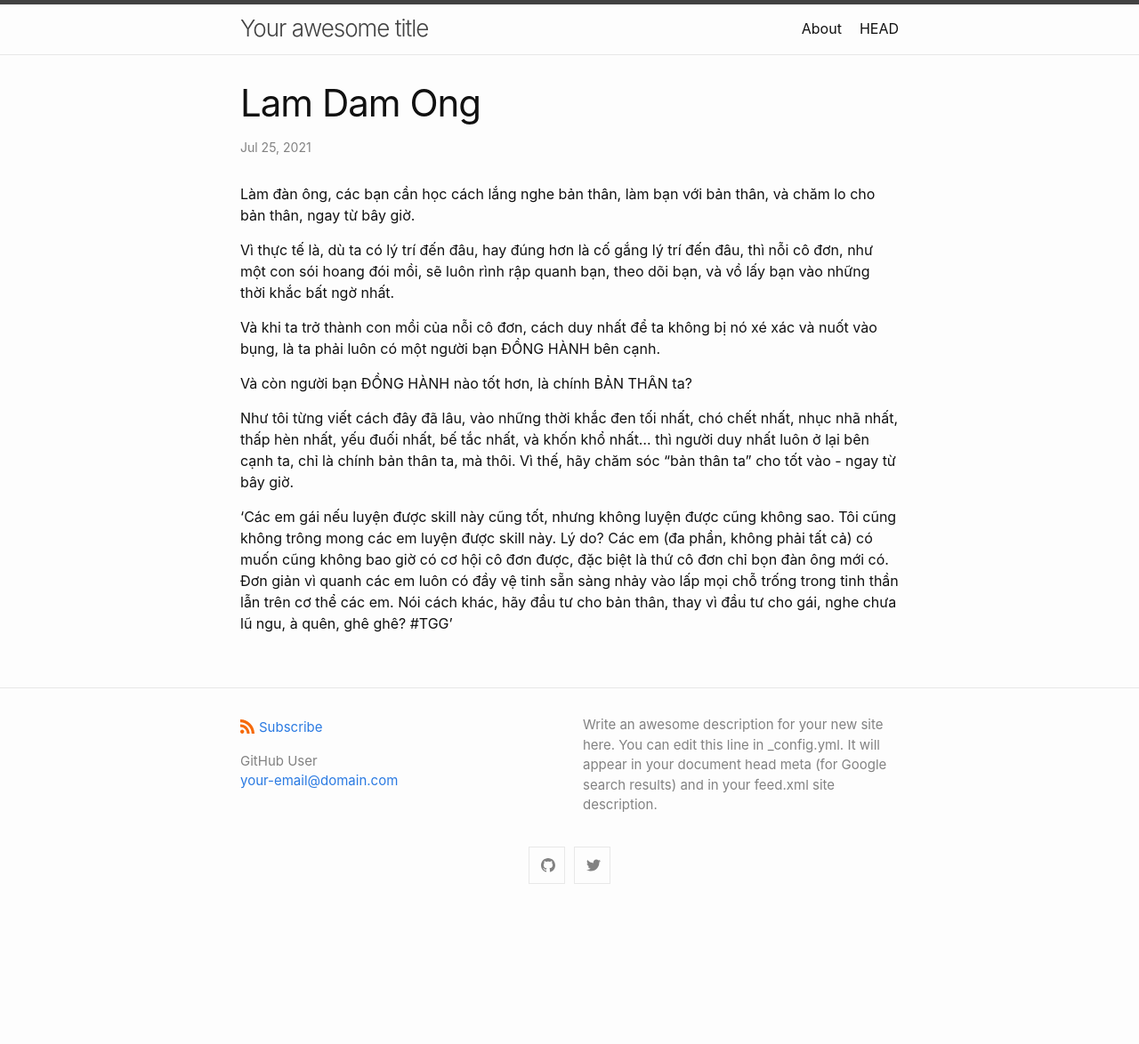
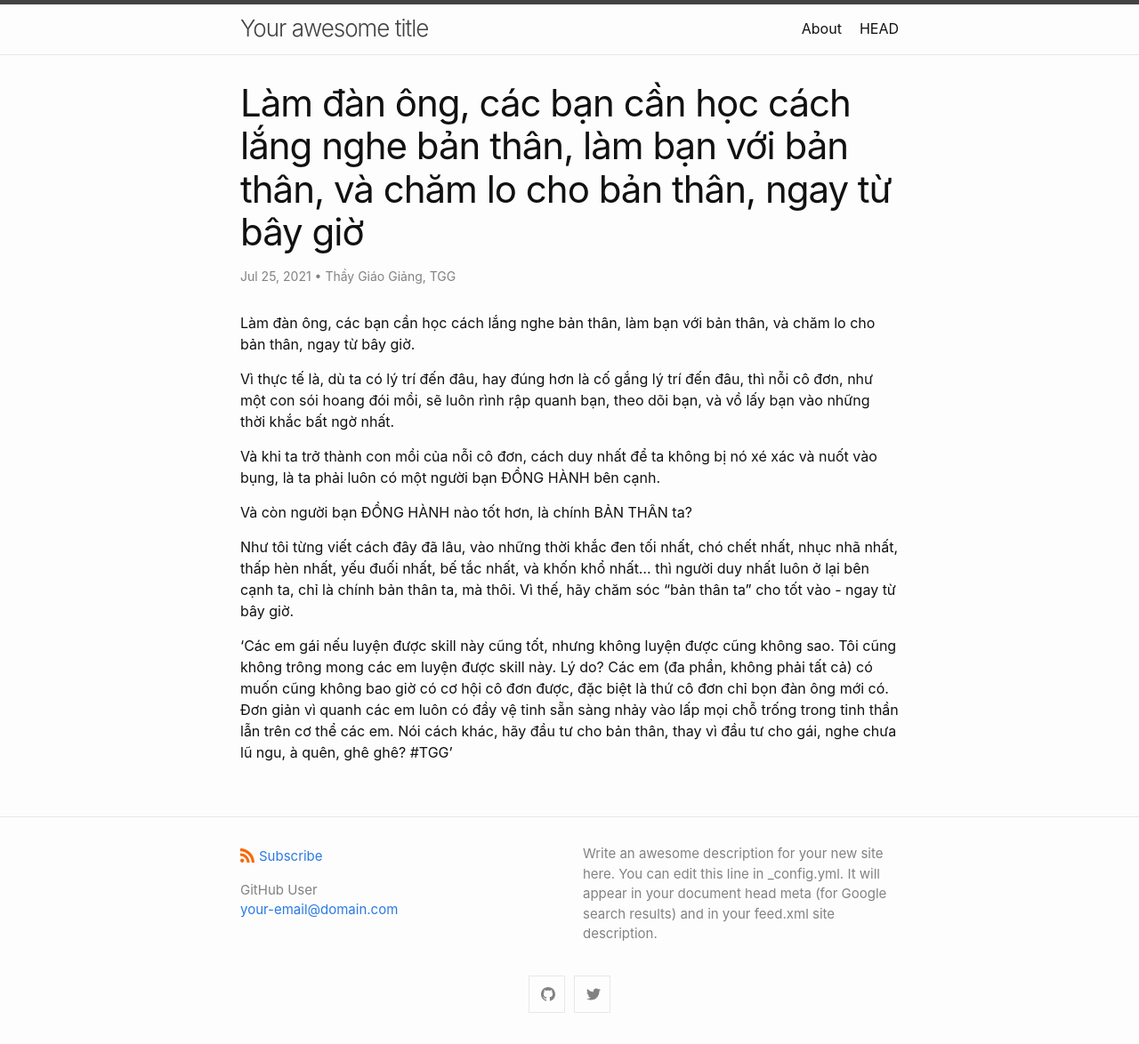
Before and after one commit to tranvietnguyen/tranvietnguyen.github.io, a Jekyll site: the page built from _posts/2021-07-25-lam-dam-ong.md, in a window 1280 px wide. Shown: the whole page at 89% size. Built offline with Jekyll 4.4.1, drawn with Linux system fonts in a browser that asks for light colours; our own code applies the rules of GitHub Pages for plain Markdown files; before the commit the page ends 1029 px from its top, so only the background shows below that.

Commit message:
cập nhật lại

```diff
--- a/_posts/2021-07-25-lam-dam-ong.md
+++ b/_posts/2021-07-25-lam-dam-ong.md
@@ -1,3 +1,14 @@
+---
+layout: post
+title: "Làm đàn ông, các bạn cần học cách lắng nghe bản thân, làm bạn với bản thân, và chăm lo cho bản thân, ngay từ bây giờ"
+categories: Đàn ông chân chính
+author:
+- Thầy Giáo Giảng
+- TGG
+meta: "mô tả bài viết"
+---
+
+
 Làm đàn ông, các bạn cần học cách lắng nghe bản thân, làm bạn với bản thân, và chăm lo cho bản thân, ngay từ bây giờ.
 
 Vì thực tế là, dù ta có lý trí đến đâu, hay đúng hơn là cố gắng lý trí đến đâu, thì nỗi cô đơn, như một con sói hoang đói mồi, sẽ luôn rình rập quanh bạn, theo dõi bạn, và vồ lấy bạn vào những thời khắc bất ngờ nhất.
```
